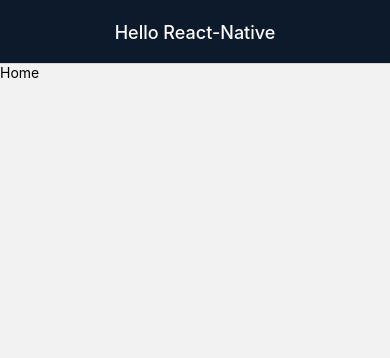
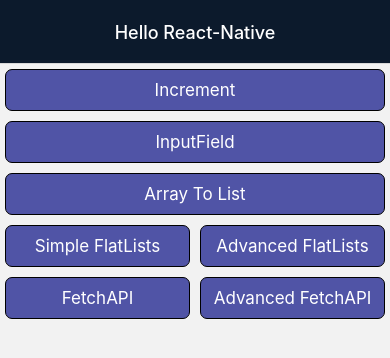
Before and after one commit to imdadulhaque1/ReactNative-Learning, a React Native app: screen /Home in a window 390 px wide. Shown: the top 358 px of the page. Built offline with nearby package versions, Linux system fonts and the light colour scheme.

Commit message:
Imdadul04_01_2023

```diff
--- a/App.js
+++ b/App.js
@@ -35,6 +35,104 @@
             },
           }}
         />
+        <Stack.Screen
+          name="IncreDecrements"
+          component={IncreDecrements}
+          options={{
+            title: 'Increments & Decrements',
+            headerTitleAlign: 'center',
+            headerTitleStyle: {
+              color: '#fff',
+            },
+            headerStyle: {
+              backgroundColor: '#0C1A2C',
+            },
+          }}
+        />
+        <Stack.Screen
+          name="InputField"
+          component={InputField}
+          options={{
+            title: 'Working with InputField',
+            headerTitleAlign: 'center',
+            headerTitleStyle: {
+              color: '#fff',
+            },
+            headerStyle: {
+              backgroundColor: '#0C1A2C',
+            },
+          }}
+        />
+        <Stack.Screen
+          name="ArrayToList"
+          component={ArrayToList}
+          options={{
+            title: 'Working with Array',
+            headerTitleAlign: 'center',
+            headerTitleStyle: {
+              color: '#fff',
+            },
+            headerStyle: {
+              backgroundColor: '#0C1A2C',
+            },
+          }}
+        />
+        <Stack.Screen
+          name="FlatLists"
+          component={FlatLists}
+          options={{
+            title: 'FlatList & Remove Item',
+            headerTitleAlign: 'center',
+            headerTitleStyle: {
+              color: '#fff',
+            },
+            headerStyle: {
+              backgroundColor: '#0C1A2C',
+            },
+          }}
+        />
+        <Stack.Screen
+          name="ExampleFlatList"
+          component={ExampleFlatList}
+          options={{
+            title: 'Advancedly Working with FlatList',
+            headerTitleAlign: 'center',
+            headerTitleStyle: {
+              color: '#fff',
+            },
+            headerStyle: {
+              backgroundColor: '#0C1A2C',
+            },
+          }}
+        />
+        <Stack.Screen
+          name="FetchApiData"
+          component={FetchApiData}
+          options={{
+            title: 'Working with FetchAPI',
+            headerTitleAlign: 'center',
+            headerTitleStyle: {
+              color: '#fff',
+            },
+            headerStyle: {
+              backgroundColor: '#0C1A2C',
+            },
+          }}
+        />
+        <Stack.Screen
+          name="DataFetchAnother"
+          component={DataFetchAnother}
+          options={{
+            title: 'Advancedly Working with FetchAPI',
+            headerTitleAlign: 'center',
+            headerTitleStyle: {
+              color: '#fff',
+            },
+            headerStyle: {
+              backgroundColor: '#0C1A2C',
+            },
+          }}
+        />
       </Stack.Navigator>
     </NavigationContainer>
   );
--- a/package.json
+++ b/package.json
@@ -16,7 +16,8 @@
     "react": "18.1.0",
     "react-native": "0.70.6",
     "react-native-safe-area-context": "^4.4.1",
-    "react-native-screens": "^3.18.2"
+    "react-native-screens": "^3.18.2",
+    "react-native-vector-icons": "^9.2.0"
   },
   "devDependencies": {
     "@babel/core": "^7.12.9",
--- a/src/ArrayToList.js
+++ b/src/ArrayToList.js
@@ -8,6 +8,7 @@
   SafeAreaView,
 } from 'react-native';
 import React, {useState} from 'react';
+import BackButton from './Reuseable/BackButton';
 
 const ArrayToList = () => {
   const [data, setData] = useState([
@@ -23,6 +24,7 @@
   return (
     <View style={styles.container}>
       <SafeAreaView>
+        <BackButton />
         <ScrollView>
           {data.map((dataList, index) => {
             return (
--- a/src/ExampleFlatList.js
+++ b/src/ExampleFlatList.js
@@ -1,3 +1,4 @@
+/* eslint-disable prettier/prettier */
 import {
   StyleSheet,
   Text,
@@ -7,6 +8,7 @@
   SafeAreaView,
 } from 'react-native';
 import React, {useState} from 'react';
+import BackButton from './Reuseable/BackButton';
 
 const ExampleFlatList = () => {
   const [userData, setUserData] = useState([
@@ -40,6 +42,7 @@
   return (
     <View style={styles.container}>
       <SafeAreaView>
+        {/* <BackButton /> */}
         <FlatList
           data={userData}
           numColumns={2}
--- a/src/Home/Home.js
+++ b/src/Home/Home.js
@@ -1,15 +1,63 @@
 /* eslint-disable prettier/prettier */
 import {StyleSheet, Text, View} from 'react-native';
 import React from 'react';
+import Button from '../Reuseable/Button';
 
-const Home = () => {
+const Home = ({navigation}) => {
+  function handleNavigate(screenName) {
+    navigation.navigate(screenName);
+  }
   return (
     <View style={styles.container}>
-      <Text>Home</Text>
+      <View style={styles.btnStyle}>
+        <Button
+          btnTitle="Increment"
+          onPress={() => handleNavigate('IncreDecrements')}
+        />
+      </View>
+      <View style={styles.btnStyle}>
+        <Button
+          btnTitle="InputField"
+          onPress={() => handleNavigate('InputField')}
+        />
+      </View>
+      <View style={styles.btnStyle}>
+        <Button
+          btnTitle="Array To List"
+          onPress={() => handleNavigate('ArrayToList')}
+        />
+      </View>
+      <View style={styles.btnStyle}>
+        <Button
+          btnTitle="Simple FlatLists"
+          onPress={() => handleNavigate('FlatLists')}
+        />
+        <Button
+          btnTitle="Advanced FlatLists"
+          onPress={() => handleNavigate('ExampleFlatList')}
+        />
+      </View>
+      <View style={styles.btnStyle}>
+        <Button
+          btnTitle="FetchAPI"
+          onPress={() => handleNavigate('FetchApiData')}
+        />
+        <Button
+          btnTitle="Advanced FetchAPI"
+          onPress={() => handleNavigate('DataFetchAnother')}
+        />
+      </View>
     </View>
   );
 };
 
 export default Home;
 
-const styles = StyleSheet.create({});
+const styles = StyleSheet.create({
+  container: {
+    flex: 1,
+  },
+  btnStyle: {
+    flexDirection: 'row',
+  },
+});
--- a/src/IncreDecrements.js
+++ b/src/IncreDecrements.js
@@ -1,3 +1,4 @@
+/* eslint-disable prettier/prettier */
 import {
   Button,
   SafeAreaView,
@@ -7,6 +8,7 @@
   View,
 } from 'react-native';
 import React, {useState} from 'react';
+import BackButton from './Reuseable/BackButton';
 
 const IncreDecrements = () => {
   const [counter, setCounter] = useState(0);
@@ -19,6 +21,7 @@
   };
   return (
     <SafeAreaView>
+      <BackButton />
       <View style={styles.container}>
         <View>
           <Text style={styles.counterText}>{counter}</Text>
--- a/src/InputField.js
+++ b/src/InputField.js
@@ -9,6 +9,7 @@
   SafeAreaView,
 } from 'react-native';
 import React, {useState} from 'react';
+import BackButton from './Reuseable/BackButton';
 
 const InputField = () => {
   const [userName, setUserName] = useState('Imdadul Haque');
@@ -21,6 +22,7 @@
   };
   return (
     <View style={styles.container}>
+      <BackButton />
       <SafeAreaView>
         <View style={styles.inputView}>
           <TextInput
--- /dev/null
+++ b/src/Reuseable/BackButton.js
@@ -0,0 +1,34 @@
+/* eslint-disable prettier/prettier */
+import {StyleSheet, Text, View, TouchableOpacity} from 'react-native';
+import React from 'react';
+import {useNavigation} from '@react-navigation/native';
+import Entypo from 'react-native-vector-icons/Entypo';
+
+const BackButton = () => {
+  const navigation = useNavigation();
+  return (
+    <View style={styles.backBtnContainer}>
+      <TouchableOpacity
+        style={styles.backBtnStyle}
+        onPress={() => navigation.goBack()}>
+        <Text style={styles.backBtnIcon}>
+          <Entypo name="back" color="#d5d8e0" size={25} />
+        </Text>
+      </TouchableOpacity>
+    </View>
+  );
+};
+
+export default BackButton;
+
+const styles = StyleSheet.create({
+  backBtnContainer: {
+    padding: 4,
+  },
+  backBtnStyle: {
+    // backgroundColor: '#2f4580',
+    alignItems: 'center',
+    justifyContent: 'center',
+  },
+  backBtnIcon: {},
+});
--- /dev/null
+++ b/src/Reuseable/Button.js
@@ -0,0 +1,36 @@
+/* eslint-disable prettier/prettier */
+import {StyleSheet, Text, View, TouchableOpacity} from 'react-native';
+import React from 'react';
+
+const Button = ({onPress, btnTitle}) => {
+  return (
+    <View style={styles.btnContainer}>
+      <TouchableOpacity onPress={onPress} style={styles.btnRes}>
+        <Text style={styles.btnText}>{btnTitle}</Text>
+      </TouchableOpacity>
+    </View>
+  );
+};
+
+const styles = StyleSheet.create({
+  btnContainer: {
+    flex: 1,
+    marginHorizontal: 5,
+    marginVertical: 5,
+  },
+  btnRes: {
+    flexL: 1,
+    backgroundColor: '#5054a6',
+    padding: 10,
+    borderColor: 'black',
+    borderRadius: 7,
+    borderWidth: 1,
+  },
+  btnText: {
+    fontSize: 17,
+    color: 'white',
+    textAlign: 'center',
+  },
+});
+
+export default Button;
```
Also changed, not shown: src/Reuseable/HeaderCom.js (added), 3 other files (tests, documents, lock files or other folders).
